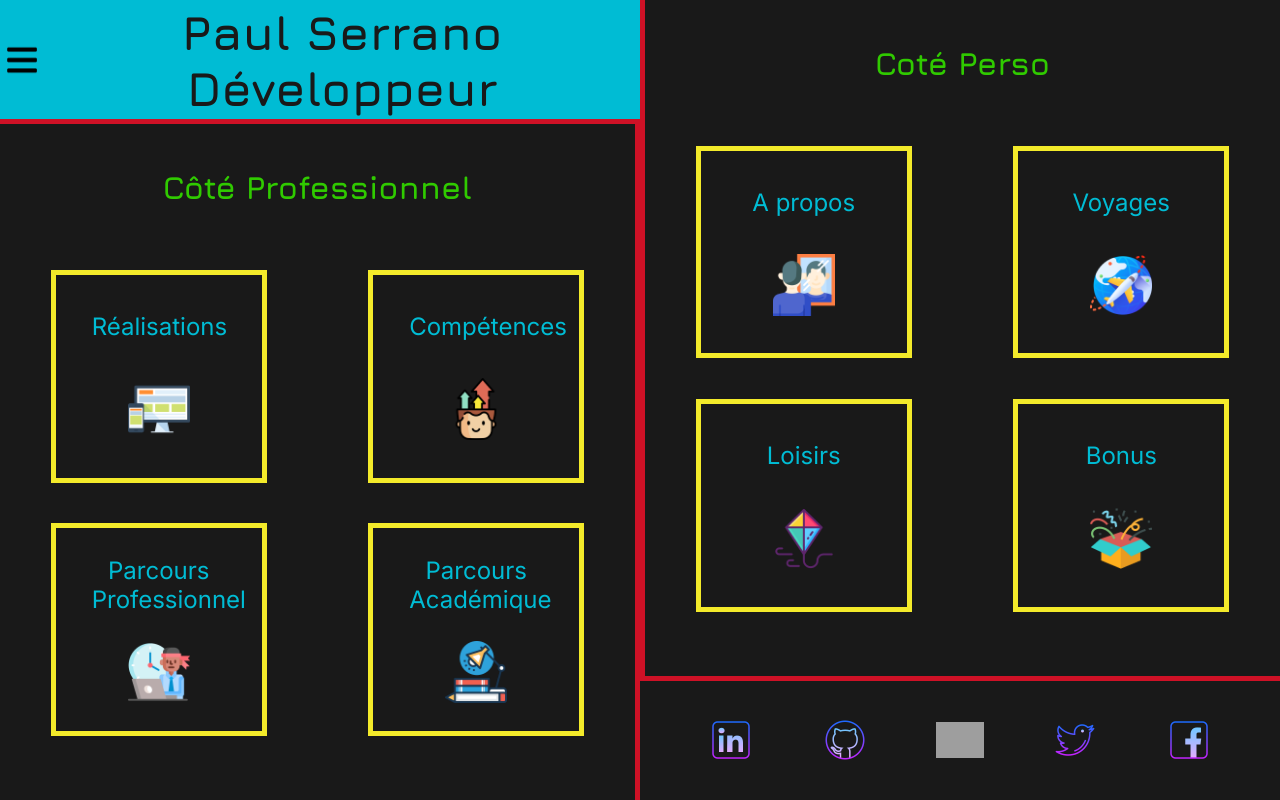
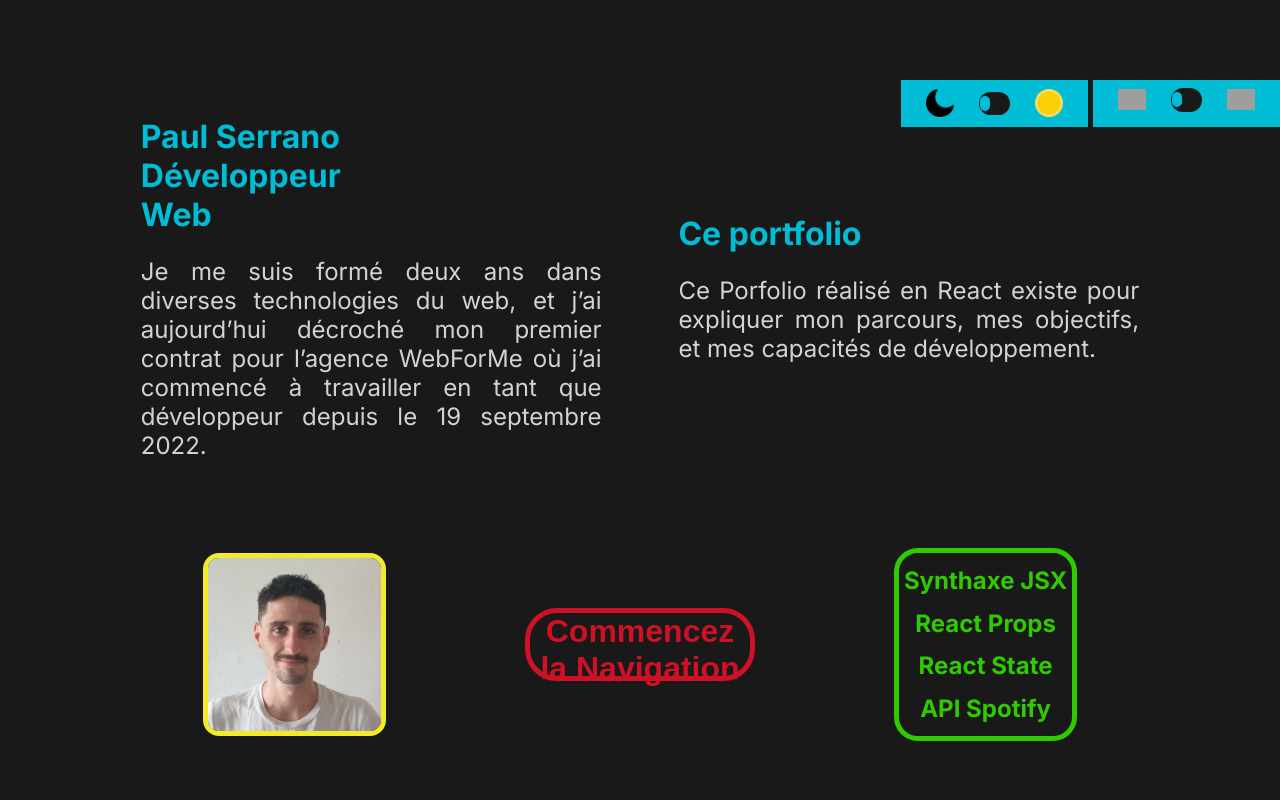
Before and after one commit to Paul-Serrano/portfolio-react, a React (Create React App) app: page / in a window 1280 px wide. Built offline with nearby package versions, Linux system fonts and the light colour scheme; grey boxes are pictures that could not be loaded.

Commit message:
Intro Board

```diff
--- a/src/App.js
+++ b/src/App.js
@@ -13,6 +13,7 @@ import Apropos from "./components/about/Apropos";
 import Voyages from "./components/travel/Voyages";
 import Loisirs from "./components/hobby/Loisirs";
 import Bonus from "./components/bonus/Bonus";
+import IntroBoard from "./components/index/IntroBoard";
 
 
 function App() {
@@ -35,9 +36,10 @@ function App() {
   return (
     <div className="App">
         <main className={lightMode ? "main light-mode" : "main"}>
+            <IntroBoard lightMode={lightMode} language={langMode} toggleDarkMode={toggleDarkMode} toggleEnglishMode={toggleEnglishMode}/>
             <div className="left-side">
                 <Nav language={langMode}/>
-                <Option toggleDarkMode={toggleDarkMode} toggleEnglishMode={toggleEnglishMode}/>
+                <Option class="settings" toggleDarkMode={toggleDarkMode} toggleEnglishMode={toggleEnglishMode}/>
                 <Pro language={langMode}/>
                 <Realisation language={langMode}/>
                 <Competence language={langMode}/>
--- /dev/null
+++ b/src/components/index/IntroBoard.js
@@ -0,0 +1,48 @@
+import Option from "../settings/Option";
+import introBoardList from "./introBoardList";
+import profilPicture from "../../img/photo-paul.jpg"
+import introBoard from "./IntroBoard";
+
+function IntroBoard({lightMode, language, toggleDarkMode, toggleEnglishMode}) {
+
+    const intro = introBoardList.map(intro => {
+            return (
+                <div className="intro-block" key={intro.key}>
+                    <p className="intro-block-title">{language? intro.engTitle : intro.title}</p>
+                    <p className="intro-block-txt">{language ? intro.engDescription : intro.description}</p>
+                </div>
+            )
+        }
+    )
+
+    function closeIntro() {
+        const introBoard = document.getElementsByClassName("intro-board")[0];
+        introBoard.style.animation = "fadeaway 0.5s forwards linear";
+        setTimeout(function fadeOn() {
+            introBoard.style.display = "none";
+        }, 500);
+    }
+
+    return(
+        <div className={lightMode ? "intro-board light-mode" : "intro-board"}>
+            <Option intro={true} class="intro-settings" toggleDarkMode={toggleDarkMode} toggleEnglishMode={toggleEnglishMode}/>
+            <div className="intro-content">
+                {intro}
+            </div>
+            <div className="intro-btn-block">
+                <img className="intro-picture" src={profilPicture} alt="Photo profil"/>
+                <button className="intro-btn" onClick={closeIntro}>
+                    <p className="intro-btn-txt">{language ? "Start the Navigation" : "Commencez la Navigation"}</p>
+                </button>
+                <div className="intro-react">
+                    <p className="intro-react-txt">{language ? "JSX Synthax" : "Synthaxe JSX"}</p>
+                    <p className="intro-react-txt">React Props</p>
+                    <p className="intro-react-txt">React State</p>
+                    <p className="intro-react-txt">API Spotify</p>
+                </div>
+            </div>
+        </div>
+    )
+}
+
+export default IntroBoard
--- a/src/components/index/Perso.js
+++ b/src/components/index/Perso.js
@@ -19,6 +19,10 @@ function Perso({language}) {
         <div className="perso">
             <p className="perso-title">{language ? "Personnal Side" : "Coté Perso"}</p>
             <div className="perso-content">
+                <div className="index-cross">
+                    <div className="index-cross-part index-cross-horizontal"></div>
+                    <div className="index-cross-part index-cross-vertical"></div>
+                </div>
                 {block}
             </div>
         </div>
--- a/src/components/index/Pro.js
+++ b/src/components/index/Pro.js
@@ -20,6 +20,10 @@ function Pro({language}) {
         <div className="pro">
             <p className="perso-title">{language ? "Professionnal Side" : "Côté Professionnel"}</p>
             <div className="pro-content">
+                <div className="index-cross">
+                    <div className="index-cross-part index-cross-horizontal"></div>
+                    <div className="index-cross-part index-cross-vertical"></div>
+                </div>
                 {block}
             </div>
         </div>
--- /dev/null
+++ b/src/components/index/introBoardList.js
@@ -0,0 +1,18 @@
+const introBoardList = [
+    {
+        key: 1,
+        title: "Paul Serrano" + "\n" + "Développeur Web",
+        engTitle: "Paul Serrano" + "\n" + "Web Developpeur",
+        description: "Je me suis formé deux ans dans diverses technologies du web, et j’ai aujourd’hui décroché mon premier contrat pour l’agence WebForMe où j’ai commencé à travailler en tant que développeur depuis le 19 septembre 2022.",
+        engDescription: "It's been two years I've been learning some web Technologies, I've lent my first contract for WebForMe, a communication agency. I started working there as a developper since september 2022 the 19th."
+    },
+    {
+        key: 2,
+        title: "Ce portfolio",
+        engTitle: "This Portfolio",
+        description: "Ce Porfolio réalisé en React existe pour expliquer mon parcours, mes objectifs, et mes capacités de développement.",
+        engDescription: "This React Potfolio exists to explain my life, my goals, and my developper skills."
+    }
+]
+
+export default introBoardList
--- a/src/components/settings/Option.js
+++ b/src/components/settings/Option.js
@@ -12,11 +12,11 @@ function Option(props) {
     }
 
     return (
-        <div className="settings">
-            <button className="settings-return-btn" onClick={closeOption}>
+        <div className={props.class}>
+            <button className={props.intro ? "noDisplay" : "settings-return-btn"} onClick={closeOption}>
                 <img className="settings-return-icon" src={back} alt="Icône retour"/>
             </button>
-            <div className="settings-block settings-border-block">
+            <div className="settings-block">
                 <img className="settings-icon" src={moon} alt="Icône lune"/>
                 <div className="settings-btn-block" onClick={props.toggleDarkMode}>
                     <div className="settings-btn-bubble"></div>
--- a/src/index.css
+++ b/src/index.css
@@ -13,6 +13,10 @@ img {
 
 button {
   cursor: pointer;
+}
+
+.noDisplay {
+  display: none;
 }
 
 /*scrollbar -- start*/
@@ -34,27 +38,6 @@ button {
 
 /*scrollbar -- end*/
 
-.light-mode {
-  background-color: whitesmoke;
-  color: #191919;
-}
-
-.light-mode .lang-bubble {
-  background-color: #191919;
-}
-
-.light-mode .lang-bubble-txt {
-  color: lightgrey;
-}
-
-.light-mode .env-bubble {
-  background-color: #191919;
-}
-
-.light-mode .env-bubble-txt {
-  color: lightgrey;
-}
-
 body {
   background-color: #191919;
   color: #d3d3d3;
@@ -66,6 +49,129 @@ body {
   width: 100%;
   height: 100vh;
 }
+
+/*Intro Board -- start*/
+
+.intro-board {
+  position: fixed;
+  width: 100%;
+  height: 100%;
+  background-color: #191919;
+  z-index: 5;
+  display: flex;
+  flex-direction: column;
+  justify-content: space-evenly;
+  align-items: center;
+}
+
+.intro-settings {
+  width: 30%;
+  display: flex;
+  position: absolute;
+  top: 10%;
+  right: 0;
+  background-color: #00BCD4;
+}
+
+.intro-settings .settings-block {
+  width: 50%;
+  height: 25%;
+}
+
+.intro-settings .settings-block:nth-child(2) {
+  border-left: 5px solid #191919;
+  border-right: 5px solid #191919;
+}
+
+.intro-board .settings-btn-block {
+  width: 15%;
+}
+
+.intro-board . settings-btn-bubble {
+  width: 35%;
+}
+
+.intro-board .settings-icon {
+  padding: 5% 0;
+}
+
+.intro-content {
+  display: flex;
+  width: 90%;
+  justify-content: space-evenly;
+  align-items: center;
+  height: 75%;
+}
+
+.intro-block {
+  width: 40%;
+  height: 75%;
+  display: flex;
+  flex-direction: column;
+  justify-content: center;
+  align-items: start;
+}
+
+.intro-block-title {
+  font-size: 2em;
+  text-align: start;
+  width: 60%;
+  margin: 5% 0;
+  color: #00BCD4;
+  font-weight: bold;
+}
+
+.intro-block-txt {
+  font-size: 1.5em;
+  text-align: justify;
+}
+
+.intro-btn-block {
+  display: flex;
+  justify-content: space-evenly;
+  width: 90%;
+  align-items: center;
+  margin: 0 0 5%;
+}
+
+.intro-react {
+  border: 5px solid #30CA00;
+  color: #30CA00;
+  display: flex;
+  flex-direction: column;
+  justify-content: space-evenly;
+  align-items: center;
+  width: 15%;
+  border-radius: 1em;
+  font-weight: bold;
+  font-size: 1.5em;
+  height: 100%;
+}
+
+.intro-picture {
+  width: 15%;
+  border: 5px solid #F3EA2A;
+  border-radius: 1em;
+}
+
+.intro-btn {
+  background-color: rgba(0,0,0,0);
+  border: 5px solid #CE1126;
+  color: #CE1126;
+  height: 40%;
+  width: 20%;
+  font-size: 2em;
+  font-weight: bold;
+  border-radius: 1em;
+  transition: linear 0.25s;
+}
+
+.intro-btn:hover {
+  background-color: #CE1126;
+  color: #191919;
+}
+
+/*Intro Board -- end*/
 
 .left-side, .right-side {
   display: flex;
@@ -121,7 +227,7 @@ body {
   height: 100%;
 }
 
-.settings-border-block{
+.settings-block:nth-child(2) {
   border-left: 5px solid #CE1126;
   border-right: 5px solid #CE1126;
 }
@@ -215,6 +321,25 @@ body {
   grid-template-columns: 1fr 1fr;
   grid-template-rows: 1fr 1fr;
   height: 75%;
+  position: relative;
+  z-index: 0;
+}
+
+.index-cross {
+  position: absolute;
+  width: 50%;
+  top: 50%;
+  left: 32.5%;
+}
+
+.index-cross-part {
+  width: 75%;
+  height: 5px;
+  background-color: #F3EA2A;
+}
+
+.index-cross-vertical {
+  transform: rotate(90deg);
 }
 
 .index-block {
@@ -223,7 +348,6 @@ body {
   align-self: center;
   flex-direction: column;
   justify-content: space-evenly;
-  border: 5px solid #F3EA2A;
   align-items: center;
   width: 65%;
   height: 80%;
@@ -235,6 +359,7 @@ body {
   width: 65%;
   font-size: 1.5em;
   color: #00BCD4;
+  transition: linear 0.25s;
 }
 
 .index-block-icon {
@@ -247,6 +372,10 @@ body {
 
 .index-block:hover .index-block-icon {
   animation: spin 2s infinite linear;
+}
+
+.index-block:hover .index-block-title {
+  color: #F3EA2A;
 }
 
 @keyframes spin {
@@ -803,6 +932,32 @@ body {
 
 /* Phone wide responsive design -- start*/
 
+
+.light-mode {
+  background-color: whitesmoke;
+  color: #191919;
+}
+
+.light-mode .lang-bubble {
+  background-color: #191919;
+}
+
+.light-mode .lang-bubble-txt {
+  color: lightgrey;
+}
+
+.light-mode .env-bubble {
+  background-color: #191919;
+}
+
+.light-mode .env-bubble-txt {
+  color: lightgrey;
+}
+
+.light-mode .intro-board .settings-block {
+  border-color: whitesmoke;
+}
+
 @media(max-width: 850px) {
   .nav{
     font-size: 1.5em;
@@ -980,6 +1135,10 @@ body {
     height: 75vh;
   }
 
+  .index-cross {
+    display: none;
+  }
+
   .pro-title, .perso-title {
     font-size: 1.5em;
     margin: 5% 0 0;
@@ -998,9 +1157,11 @@ body {
     flex-direction: row;
     margin-bottom: 5%;
     position: relative;
+    border-bottom: 5px solid #F3EA2A;
+    border-left: 5px solid #F3EA2A;
   }
 
-  .index-block:nth-child(1), .index-block:nth-child(3) {
+  .index-block:nth-child(5), .index-block:nth-child(3) {
     right: 5%;
   }
 
```
